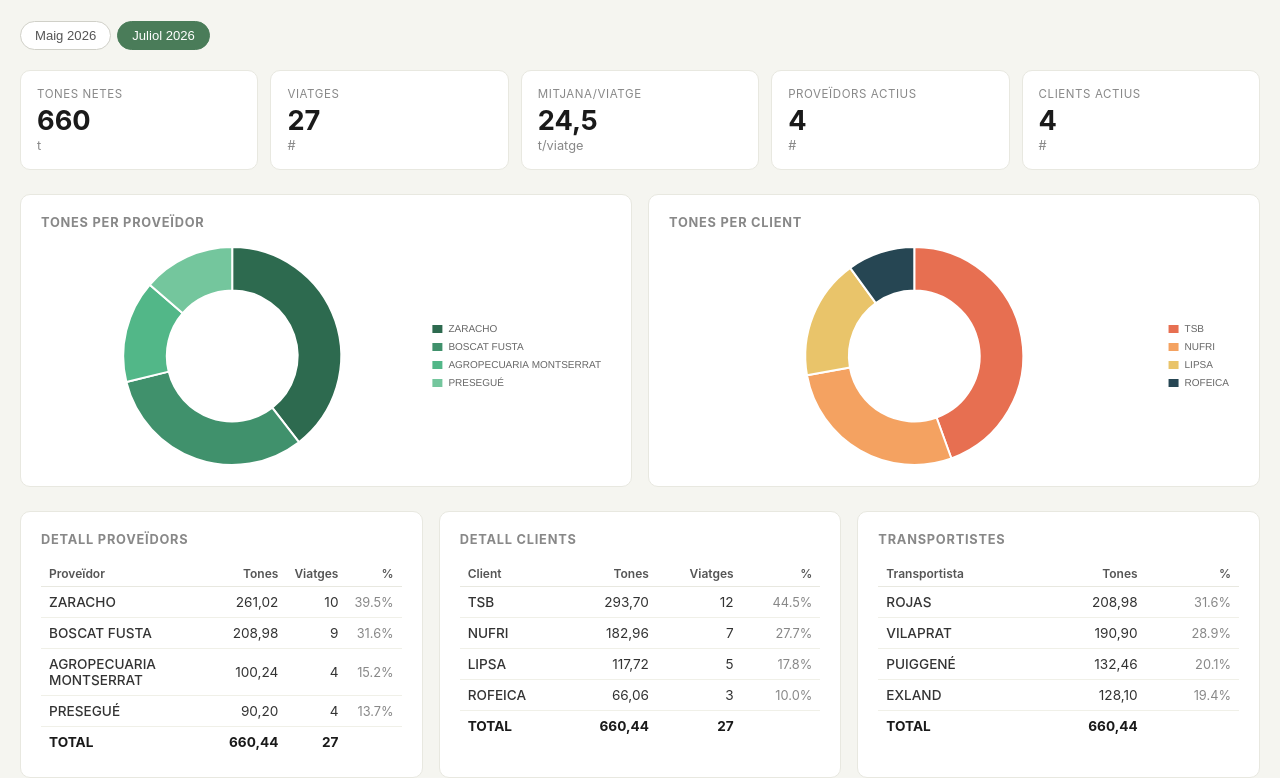
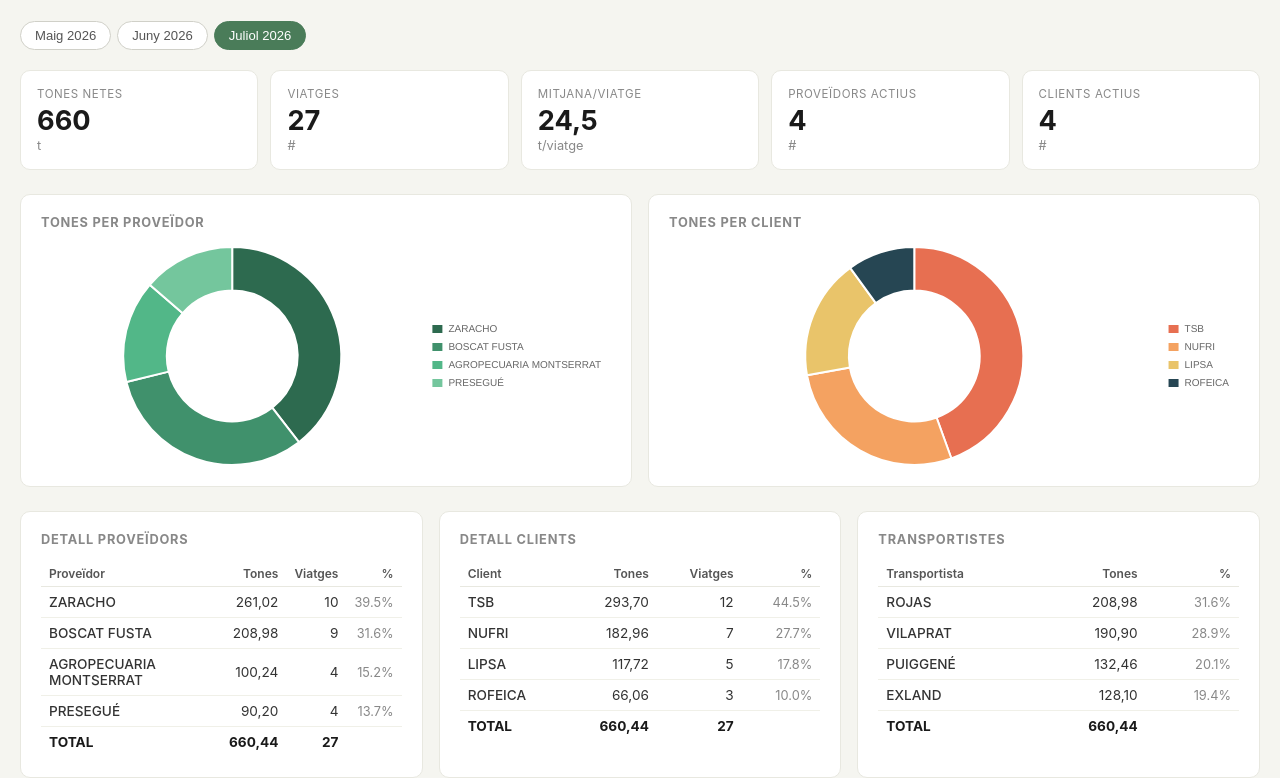
Before and after one commit to marineraimon-dot/novalia-resum-mensual, a plain HTML site: page index.html in a window 1280 px wide. Shown: the part 50-828 px from the top of the page. Drawn offline with nearby package versions, Linux system fonts and the light colour scheme.

Commit message:
Actualitza dades dashboard (2026-07-07 12:02)

```diff
--- a/index.html
+++ b/index.html
@@ -228,6 +228,53 @@ const DATA = {
       { nom: "NUFRI", tones: 294.05 },
       { nom: "SENSE DADES", tones: 210.7 },
       { nom: "AGROMET", tones: 156.22 }
+    ]
+  },
+  "Juny 2026": {
+    kpis: {
+      tones: 3817.95,
+      viatges: 155,
+      mitja: 24.63,
+      proveidors: 9,
+      clients: 10
+    },
+    proveidors: [
+      { nom: "BOSCAT FUSTA", tones: 1247.97, viatges: 49 },
+      { nom: "PRESEGUÉ", tones: 1066.8, viatges: 43 },
+      { nom: "EXFOCAT", tones: 499.08, viatges: 20 },
+      { nom: "NOVALIA FORESTAL", tones: 243.48, viatges: 11 },
+      { nom: "BAUTISTA", tones: 241.78, viatges: 13 },
+      { nom: "ZARACHO FORESTAL", tones: 215.64, viatges: 8 },
+      { nom: "AGROPECUARIA MONTSERRAT", tones: 201.96, viatges: 7 },
+      { nom: "AMISOL", tones: 51.02, viatges: 2 },
+      { nom: "FUSTES JANÉ", tones: 50.22, viatges: 2 }
+    ],
+    clients: [
+      { nom: "NUFRI", tones: 1277.02, viatges: 49 },
+      { nom: "TSB", tones: 687.92, viatges: 28 },
+      { nom: "ROFEICA", tones: 466.18, viatges: 21 },
+      { nom: "SPT", tones: 360.24, viatges: 14 },
+      { nom: "LIPSA", tones: 269.62, viatges: 11 },
+      { nom: "PATI ALAMÚS", tones: 245.27, viatges: 10 },
+      { nom: "CROMOGENIA", tones: 202.02, viatges: 9 },
+      { nom: "ZEFFERINO", tones: 161.78, viatges: 7 },
+      { nom: "PATI BOSCAT", tones: 135.9, viatges: 5 },
+      { nom: "Casa propietari", tones: 12, viatges: 1 }
+    ],
+    transportistes: [
+      { nom: "ROJAS", tones: 1234.25 },
+      { nom: "EXLAND", tones: 1010.98 },
+      { nom: "VILAPRAT", tones: 775.62 },
+      { nom: "PUIGGENÉ", tones: 606.58 },
+      { nom: "(sense transport)", tones: 161.78 },
+      { nom: "FRAN SÁNCHEZ", tones: 16.74 },
+      { nom: "Bautista", tones: 12 }
+    ],
+    estelladores: [
+      { nom: "NOVALIA", tones: 2338.9 },
+      { nom: "ROJAS", tones: 1079.09 },
+      { nom: "SENSE DADES", tones: 383.22 },
+      { nom: "TRONC SÁNCHEZ", tones: 16.74 }
     ]
   },
   "Juliol 2026": {
```
